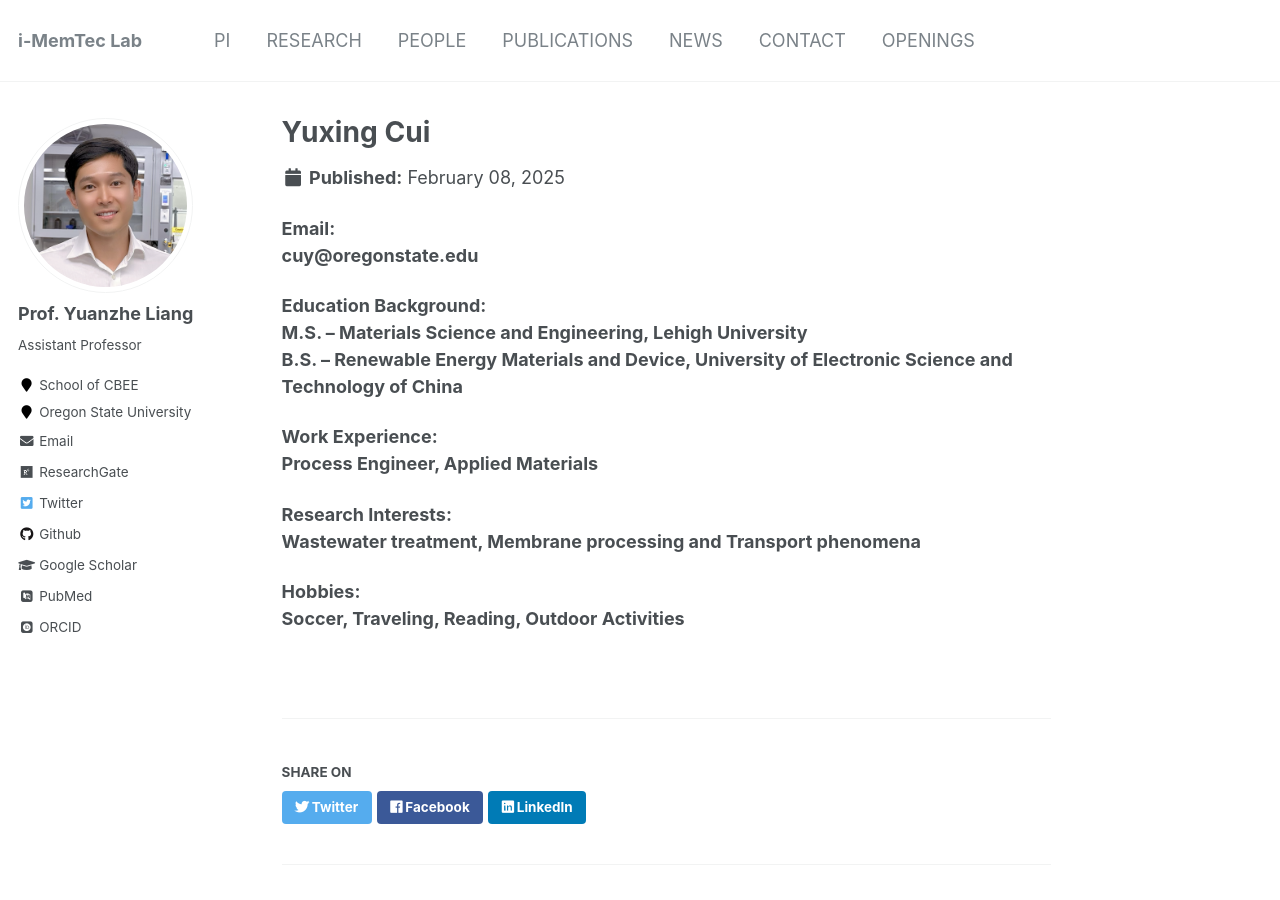
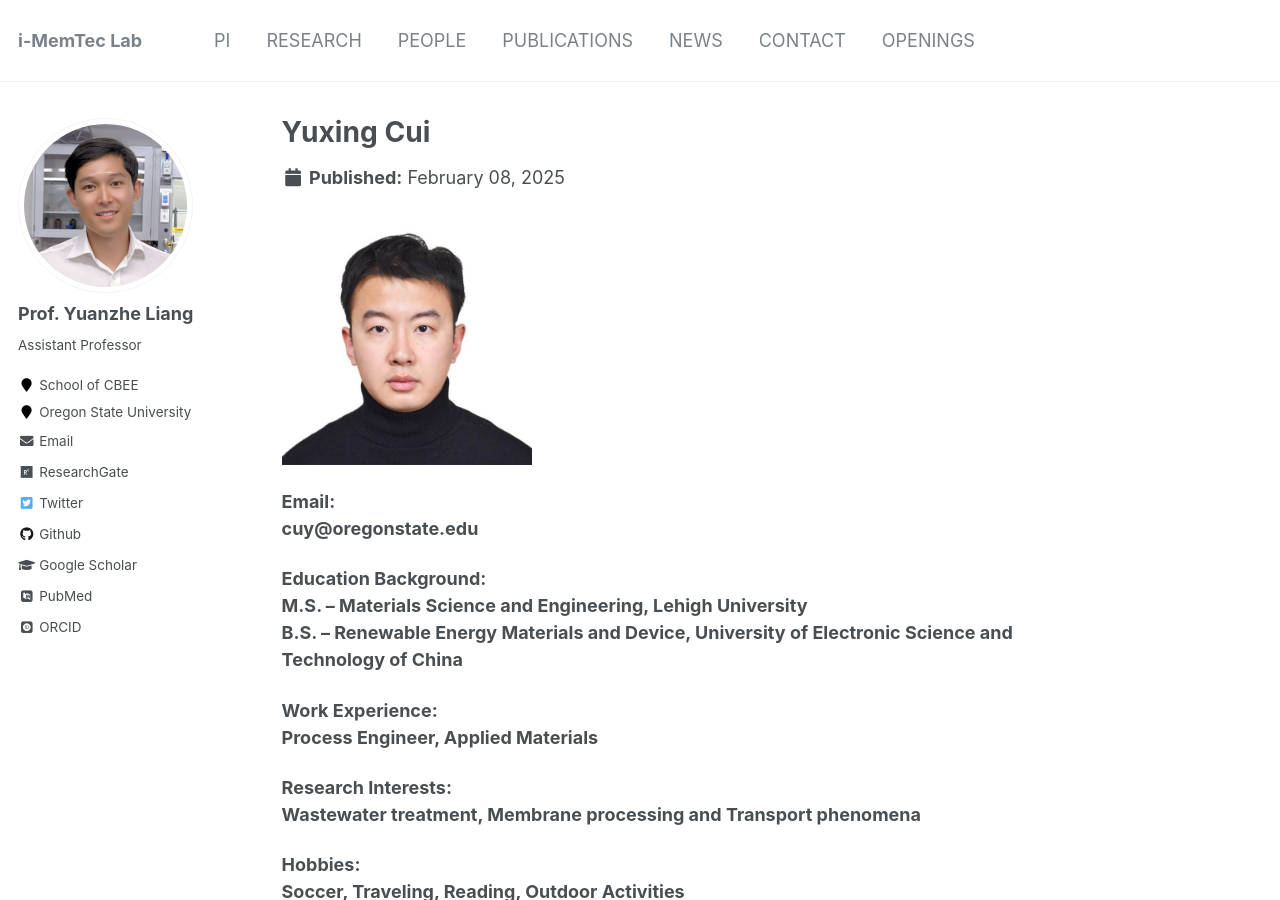
Before and after one commit to yuanzheliang/yuanzheliang.github.io, a Jekyll site: the page built from _portfolio/1-YuxingCui.md, in a window 1280 px wide and 900 px high. Built offline with Jekyll 4.4.1, drawn with Linux system fonts in a browser that asks for light colours; some web fonts are replaced.

Commit message:
Update 1-YuxingCui.md

```diff
--- a/_portfolio/1-YuxingCui.md
+++ b/_portfolio/1-YuxingCui.md
@@ -4,6 +4,8 @@ excerpt: "**2nd year Ph.D. student** <br/><img src='/images/YuxingCui.jpg' width
 collection: portfolio
 status: "current"
 ---
+
+<img src="/images/YuxingCui.jpg" width="250" height="250" alt="Yuxing Cui">
 
 **Email:** <br/>
 **cuy@oregonstate.edu**
```
